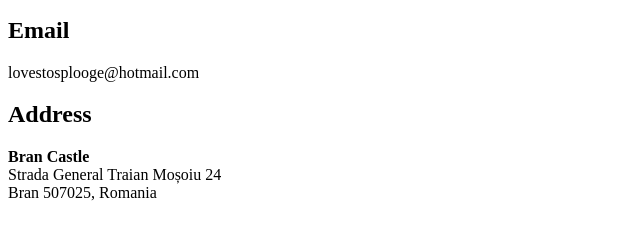
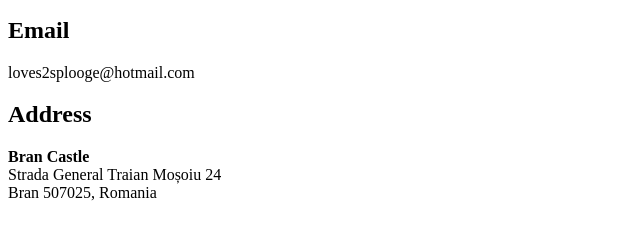
Before and after one commit to Skankingbean/Mock-Resume, a plain HTML site: page public/contact.html in a window 1280 px wide. Shown: the part 170-405 px from the top of the page, 0-640 px from the left. Drawn offline with Linux system fonts and the light colour scheme.

Commit message:
Update contact.html

```diff
--- a/public/contact.html
+++ b/public/contact.html
@@ -4,7 +4,7 @@
 <h2>Phone Number</h2>
 <p>705-554-5235</p>
 <h2>Email</h2>
-<p>lovestosplooge@hotmail.com</p>
+<p>loves2splooge@hotmail.com</p>
 <h2>Address</h2>
 <p><strong>Bran Castle</strong>
     <br />
```
